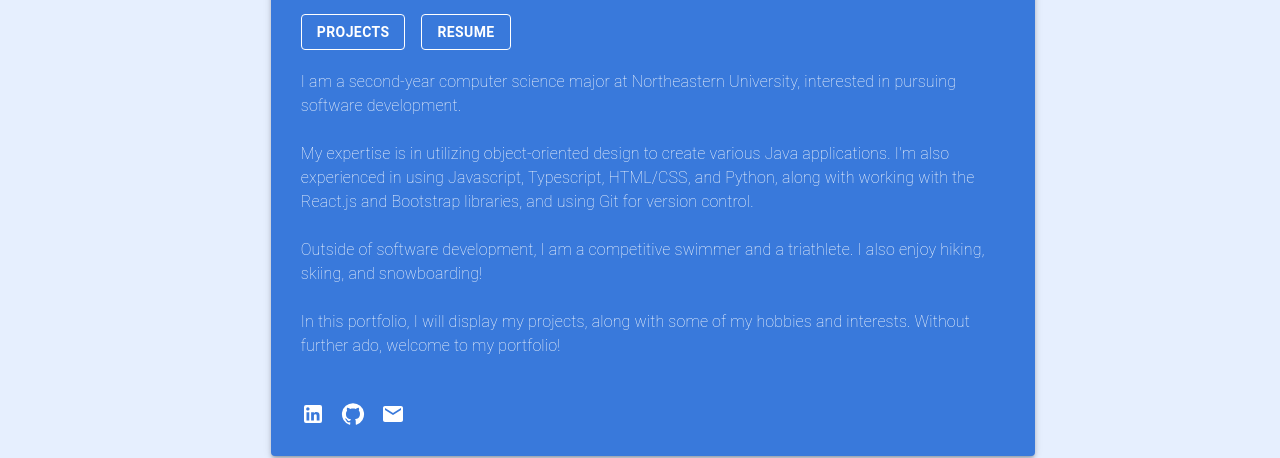
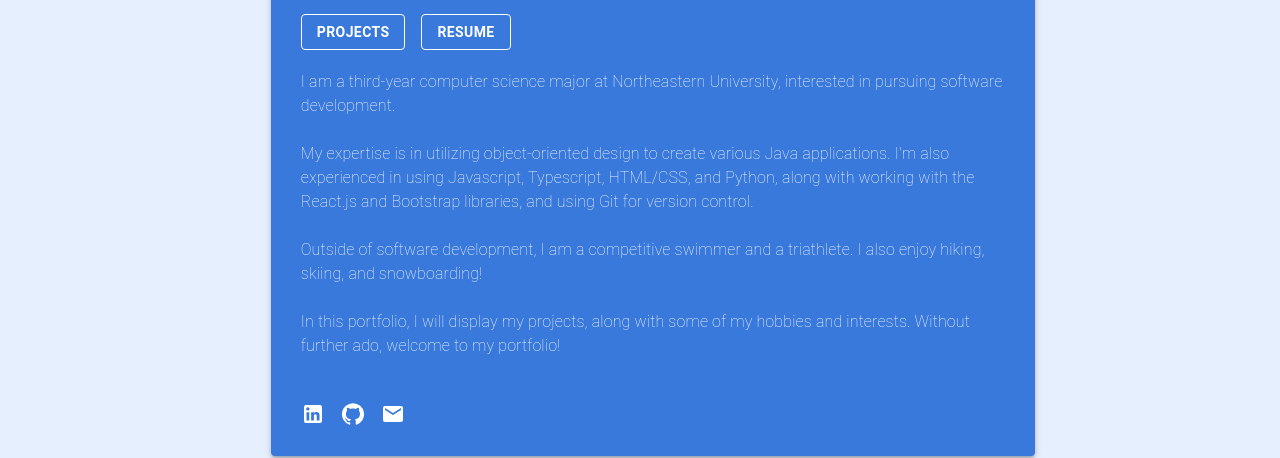
Before and after one commit to karynayen/KarynaPortfolio2, a React (Create React App) app: page / in a window 1280 px wide. Shown: the part 253-711 px from the top of the page. Built offline with nearby package versions, Linux system fonts and the light colour scheme.

Commit message:
update intro

```diff
--- a/src/App.js
+++ b/src/App.js
@@ -56,7 +56,7 @@ function App() {
           </Stack>
 
           <IntroBodyTypography variant="body1">
-            I am a second-year computer science major at Northeastern University,
+            I am a third-year computer science major at Northeastern University,
             interested in pursuing software development.
             <br></br>
             <br></br>
```
